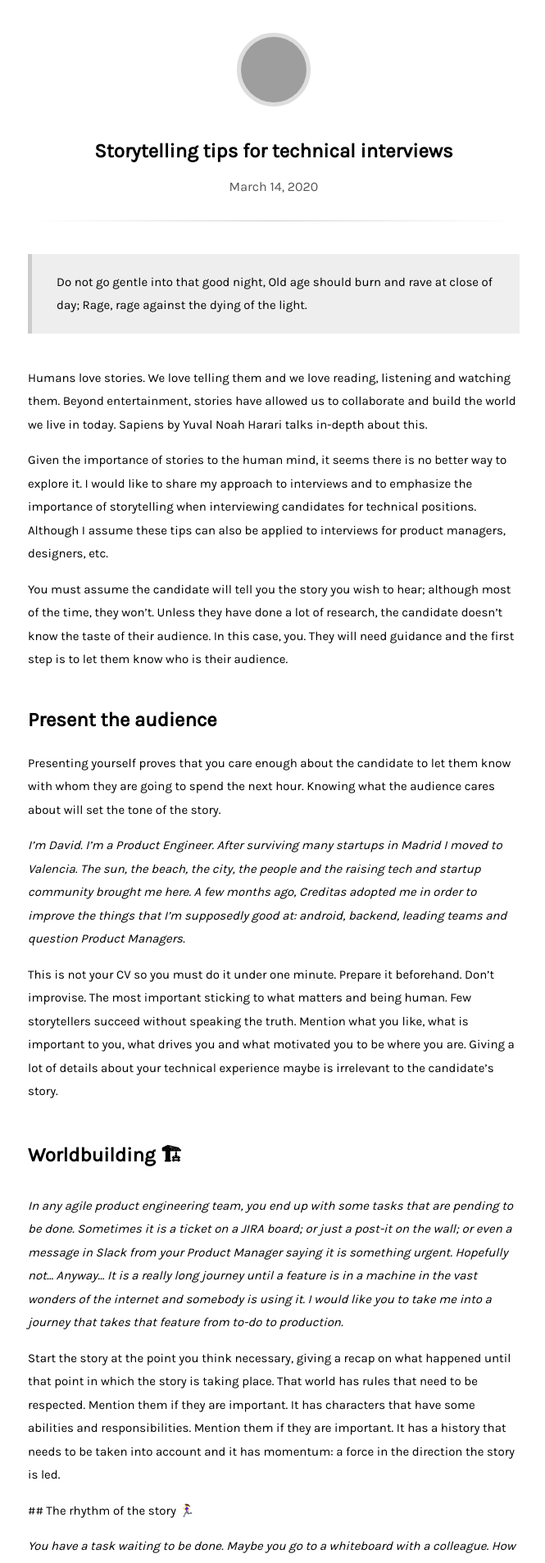
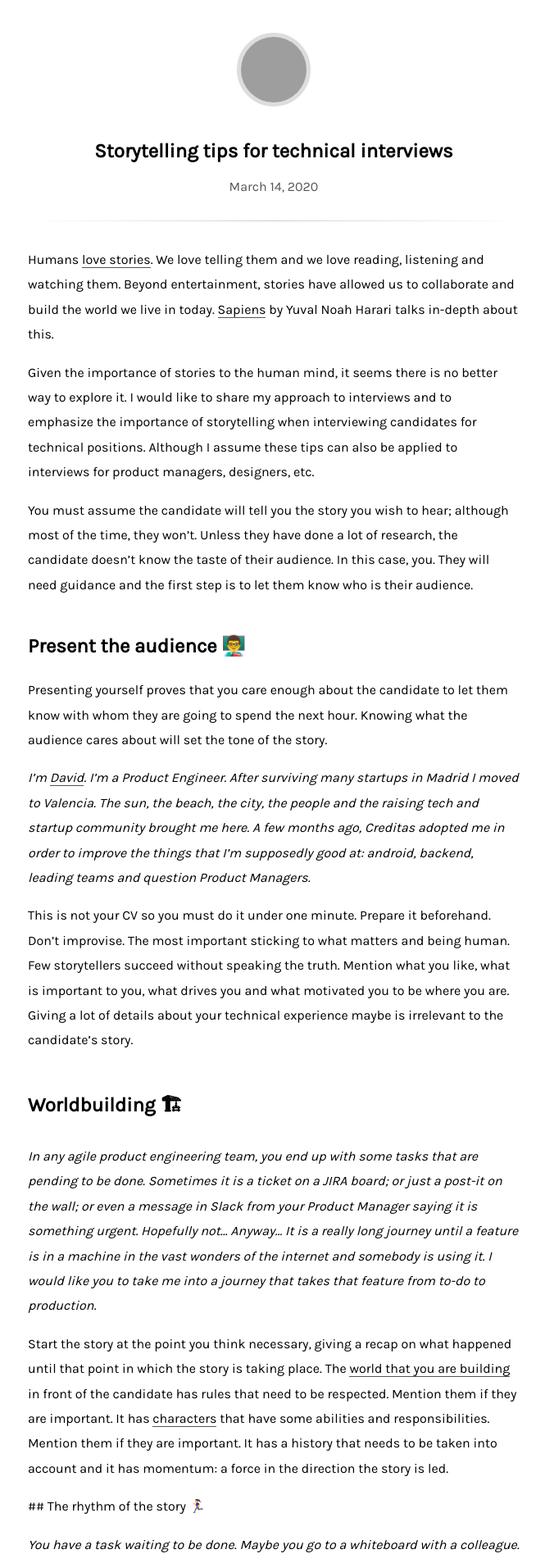
Before and after one commit to stanete/stanete.github.io, a Jekyll site: the page built from _posts/2020-03-14-storytelling-interviews.md, in a window 1280 px wide. Shown: the top 1907 px of the page at 82% size, without its empty margins (306-971 px from the left). Built offline with Jekyll 4.4.1, drawn with Linux system fonts in a browser that asks for light colours; comment, search, counter and statistics services are not loaded; some of the changed text lies outside the part shown; grey boxes are pictures that could not be loaded.

Commit message:
Link to resources to keep exploring

```diff
--- a/_posts/2020-03-14-storytelling-interviews.md
+++ b/_posts/2020-03-14-storytelling-interviews.md
@@ -6,21 +6,17 @@ mailchimp: true
 image: /images/site.png
 ---
 
-> Do not go gentle into that good night,
-> Old age should burn and rave at close of day;
-> Rage, rage against the dying of the light.
-
-Humans love stories. We love telling them and we love reading, listening and watching them. Beyond entertainment, stories have allowed us to collaborate and build the world we live in today. Sapiens by Yuval Noah Harari talks in-depth about this.
+Humans [love stories](https://www.youtube.com/watch?v=LuD2Aa0zFiA). We love telling them and we love reading, listening and watching them. Beyond entertainment, stories have allowed us to collaborate and build the world we live in today. [Sapiens](https://neilkakkar.com/sapiens.html) by Yuval Noah Harari talks in-depth about this.
 
 Given the importance of stories to the human mind, it seems there is no better way to explore it. I would like to share my approach to interviews and to emphasize the importance of storytelling when interviewing candidates for technical positions. Although I assume these tips can also be applied to interviews for product managers, designers, etc.
 
 You must assume the candidate will tell you the story you wish to hear; although most of the time, they won't. Unless they have done a lot of research, the candidate doesn't know the taste of their audience. In this case, you. They will need guidance and the first step is to let them know who is their audience.
 
-## Present the audience
+## Present the audience 👨‍🏫
 
 Presenting yourself proves that you care enough about the candidate to let them know with whom they are going to spend the next hour. Knowing what the audience cares about will set the tone of the story.
 
-_I'm David. I'm a Product Engineer. After surviving many startups in Madrid I moved to Valencia. The sun, the beach, the city, the people and the raising tech and startup community brought me here. A few months ago, Creditas adopted me in order to improve the things that I'm supposedly good at: android, backend, leading teams and question Product Managers._
+_I'm [David](https://www.linkedin.com/in/stanete). I'm a Product Engineer. After surviving many startups in Madrid I moved to Valencia. The sun, the beach, the city, the people and the raising tech and startup community brought me here. A few months ago, Creditas adopted me in order to improve the things that I'm supposedly good at: android, backend, leading teams and question Product Managers._
 
 This is not your CV so you must do it under one minute. Prepare it beforehand. Don't improvise. The most important sticking to what matters and being human. Few storytellers succeed without speaking the truth. Mention what you like, what is important to you, what drives you and what motivated you to be where you are. Giving a lot of details about your technical experience maybe is irrelevant to the candidate's story.
 
@@ -28,15 +24,17 @@ This is not your CV so you must do it under one minute. Prepare it beforehand. D
 
 _In any agile product engineering team, you end up with some tasks that are pending to be done. Sometimes it is a ticket on a JIRA board; or just a post-it on the wall; or even a message in Slack from your Product Manager saying it is something urgent. Hopefully not... Anyway... It is a really long journey until a feature is in a machine in the vast wonders of the internet and somebody is using it. I would like you to take me into a journey that takes that feature from to-do to production._
 
-Start the story at the point you think necessary, giving a recap on what happened until that point in which the story is taking place. That world has rules that need to be respected. Mention them if they are important. It has characters that have some abilities and responsibilities. Mention them if they are important. It has a history that needs to be taken into account and it has momentum: a force in the direction the story is led.
+Start the story at the point you think necessary, giving a recap on what happened until that point in which the story is taking place. The [world that you are building](https://www.youtube.com/watch?v=mA6MQHNM2yE) in front of the candidate has rules that need to be respected. Mention them if they are important. It has [characters](https://www.youtube.com/watch?v=QM1tUwpy-yQ) that have some abilities and responsibilities. Mention them if they are important. It has a history that needs to be taken into account and it has momentum: a force in the direction the story is led.
 
 ## The rhythm of the story 🏃‍♀️
 
 _You have a task waiting to be done. Maybe you go to a whiteboard with a colleague. How do you start?_
 
-Every step of the story is an opportunity to go as deep into a topic as the candidate wants. This rhythm of the story will show what is important to them. At this point, they may explore things like problem space exploration, architecture definition, spikes, etc.
-You have spent some time at the whiteboard exploring different solutions. Then you sit down in front of a keyboard and a monitor ready to pair program the hell out of it. How do you do that?
-As a guide you should try to keep a constant base rhythm. Accelerate or decelerate slowly enough so the candidate has time to adapt.
+The tempo of a story hugely affects how events are interpreted. You should care about the rithm of the story [down to the beat](https://www.youtube.com/watch?v=zxw7LGGNLYY). Every step is an opportunity to go as deep into a topic as the candidate wants. The rythm reveals what is important to them.
+
+_You have spent some time at the whiteboard exploring different solutions. Then you sit down in front of a keyboard and a monitor ready to pair program the hell out of it. How do you do that?_
+
+As a guide you should try to keep a constant tempo. Accelerate or decelerate slowly enough so the candidate has time to adapt.
 
 ## Branching 🔀
 
@@ -52,11 +50,11 @@ Sometimes there is something specific you want to hear about like testing strate
 
 _You are almost there. The code is reviewed and the feature is tested in a staging environment. Now is time to deploy to production._
 
-Transitions help the story advance in a certain direction. Most candidates don't know how the story is supposed to advance and what places they need to explore. Transitions shouldn't be drastic. They advance the story one tiny bit at a time. This gives the candidate time to adapt and be prepared to build the story further.
+[Transitions](https://www.youtube.com/watch?v=QChWIFi8fOY) help the story advance in a certain direction. Most candidates don't know how the story is supposed to advance and what places they need to explore. Transitions shouldn't be drastic. They advance the story one tiny bit at a time. This gives the candidate time to adapt and be prepared to build the story further.
 
 _When we deploy to production, we hope everything will go well. And this time it seems everything has gone well. However the next day the Product Manager reports that there is a bug in the feature that you deployed. How do we hunt that bug down? What tools do we need?_
 
-Plot twists, on the other hand, take the candidate and put them in a completely new situation. Plot twists don’t change context completely. They build upon the context that the candidate already has but it doesn't take full advantage of the momentum of the story. Something unexpected but familiar has happened. Plot twists exist because you want to create conflict. A story is not interesting without conflict. Let the candidate explore that.
+[Plot twists](https://www.youtube.com/watch?v=xmlwZlyhf8I), on the other hand, take the candidate and put them in a completely new situation. Plot twists don’t change context completely. They build upon the context that the candidate already has but it doesn't take full advantage of the momentum of the story. Something unexpected but familiar has happened. [Plot twists](https://www.youtube.com/watch?v=eRhW6RgSm3E) exist because you want to create conflict. A story is not interesting without conflict. Let the candidate explore that.
 
 _Products are not static, they evolve... Software is supposed to change. If it wasn't, it should be hardware. We need to be as lean as possible working in small feedback loops to be sure that what we do really adds value to the user. From an engineering perspective, the simplest setup is having a frontend client and a backend that serve a REST API. As our product evolves, our API will also evolve. Let's talk about what things must take into account when we evolve our API in such iterative ways._
 
@@ -70,4 +68,4 @@ The story starts at a very low level. Very specific. By the end it should only b
 
 ## Wrapping up 🎁
 
-Unfortunately you just have time to explore so much. But by the time the story is wrapping up, you should understand not only some of what the candidate knows, but also you should have connected with them at some level. Stories, good stories, make us crave for more. If that craving is present, then you have the answer you've been searhing for this whole hour.
+Unfortunately you just have time to explore so much. But by the time the story is wrapping up, you should understand not only some of what the candidate knows, but also you should have [connected](https://www.youtube.com/watch?v=xTM-AdrIpaE) with them at some level. Stories, good stories, make us crave for more. If that craving is present, then you have the answer you've been searhing for this whole hour.
--- a/_sass/main.scss
+++ b/_sass/main.scss
@@ -226,7 +226,7 @@ article {
     margin: 30px 0;
   }
   p {
-    font-size: 15px;
+    font-size: 16px;
     line-height: 1.9em;
     word-wrap: break-word;
   }
```
